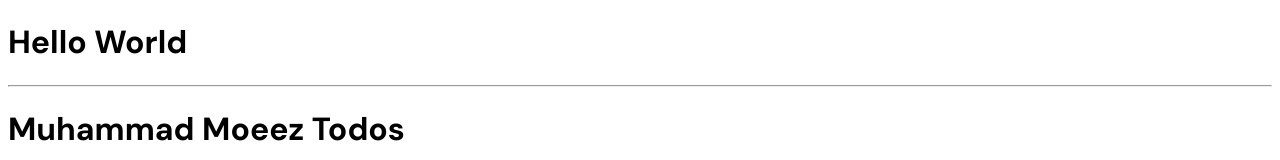
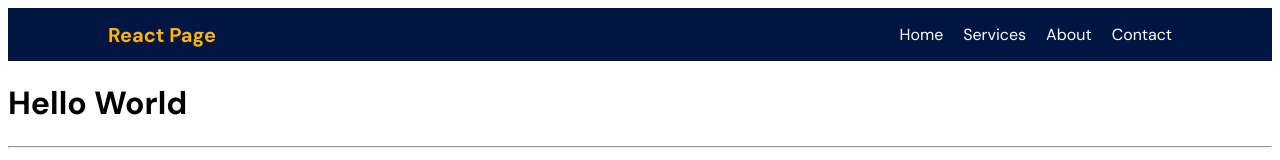
Before and after one commit to MoeezAhmed-Developer/React-Course, a React (Vite) app: page / in a window 1280 px wide. Shown: the top 160 px of the page. Built offline with nearby package versions, Linux system fonts and the light colour scheme.

Commit message:
feat: add Header component with navigation and integrate into App fix: update ClockTime background color for better visibility style: add navbar styles to index.css for layout and design

```diff
--- a/src/App.jsx
+++ b/src/App.jsx
@@ -22,6 +22,7 @@ import ClockTime from "./components/ClockTime";
 import NestedLopp from "./components/NestedLoop";
 import Welcome from "./components/ClassBasedComponent";
 import UseEffectCount from "./components/UseEffectCount";
+import Header from "./components/Header";
 
 function App() {
   // let x = 0;
@@ -39,6 +40,7 @@ function App() {
 
   return (
     <>
+      <Header />
       <h1>Hello World</h1>
       <hr />
       <Todo />
--- a/src/components/ClockTime.jsx
+++ b/src/components/ClockTime.jsx
@@ -12,7 +12,7 @@ function ClockTime({ color }) {
   return (
     <div
       style={{
-        backgroundColor: "#000",
+        backgroundColor: "#001542",
         color: color,
         borderRadius: "4px",
         width: "300px",
--- /dev/null
+++ b/src/components/Header.jsx
@@ -0,0 +1,27 @@
+function Header() {
+  return (
+    <header className="navbar">
+      <div className="site-logo">
+        <a href="/">React Page</a>
+      </div>
+      <nav>
+        <ul>
+          <li>
+            <a href="/">Home</a>
+          </li>
+          <li>
+            <a href="#service">Services</a>
+          </li>
+          <li>
+            <a href="#about">About</a>
+          </li>
+          <li>
+            <a href="#contact">Contact</a>
+          </li>
+        </ul>
+      </nav>
+    </header>
+  );
+}
+
+export default Header;
--- a/src/index.css
+++ b/src/index.css
@@ -7,3 +7,39 @@
 .img {
   width: 300px;
 }
+
+.navbar {
+  background-color: #001542;
+  display: flex;
+  justify-content: space-between;
+  padding: 0 100px;
+  align-items: center;
+}
+
+.site-logo a {
+  text-decoration: none;
+  font-size: 20px;
+  font-weight: 700;
+  color: #ffb30d;
+}
+
+.navbar ul {
+  display: flex;
+  justify-content: center;
+  align-items: center;
+  gap: 20px;
+}
+
+.navbar ul li {
+  list-style-type: none;
+}
+
+.navbar ul li a {
+  text-decoration: none;
+  color: #fff;
+  transition: color 0.3s ease;
+}
+
+.navbar ul li a:hover {
+  color: #ffb30d;
+}
```
